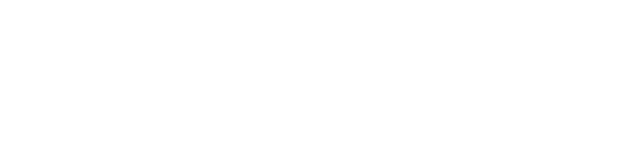
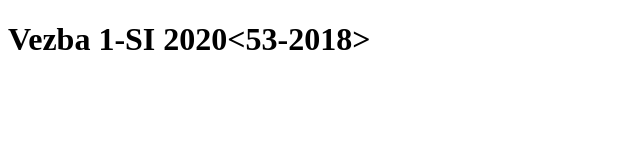
Before and after one commit to 53-2018/domaci53-2018, a plain HTML site: page index.html in a window 1280 px wide. Shown: the whole page, without its empty margins (0-640 px from the left). Drawn offline with Linux system fonts and the light colour scheme.

Commit message:
Druga promena-dodat h1 tag

```diff
--- a/index.html
+++ b/index.html
@@ -1,6 +1,6 @@
 <!DOCTYPE html>
 <html>
 <body>
-
+<h1 class="h1 style">Vezba 1-SI 2020<53-2018> </h1>
 </html>
 </body>
```
